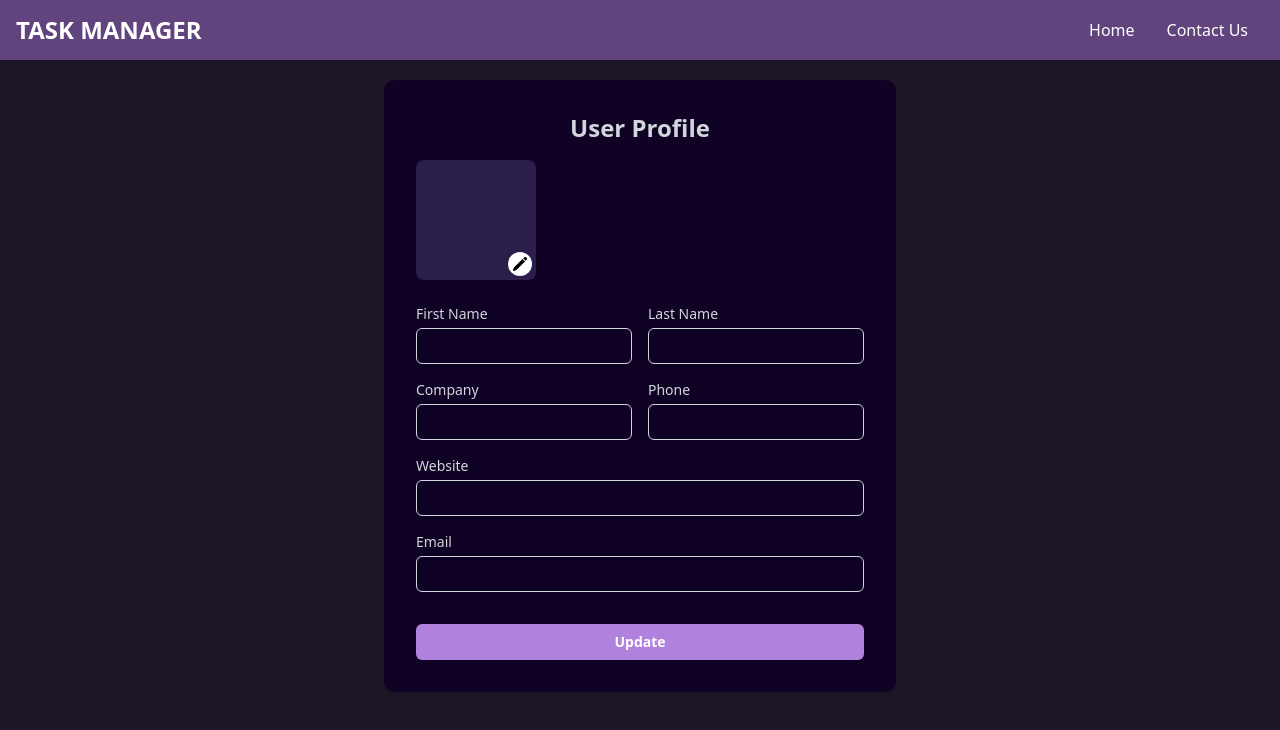
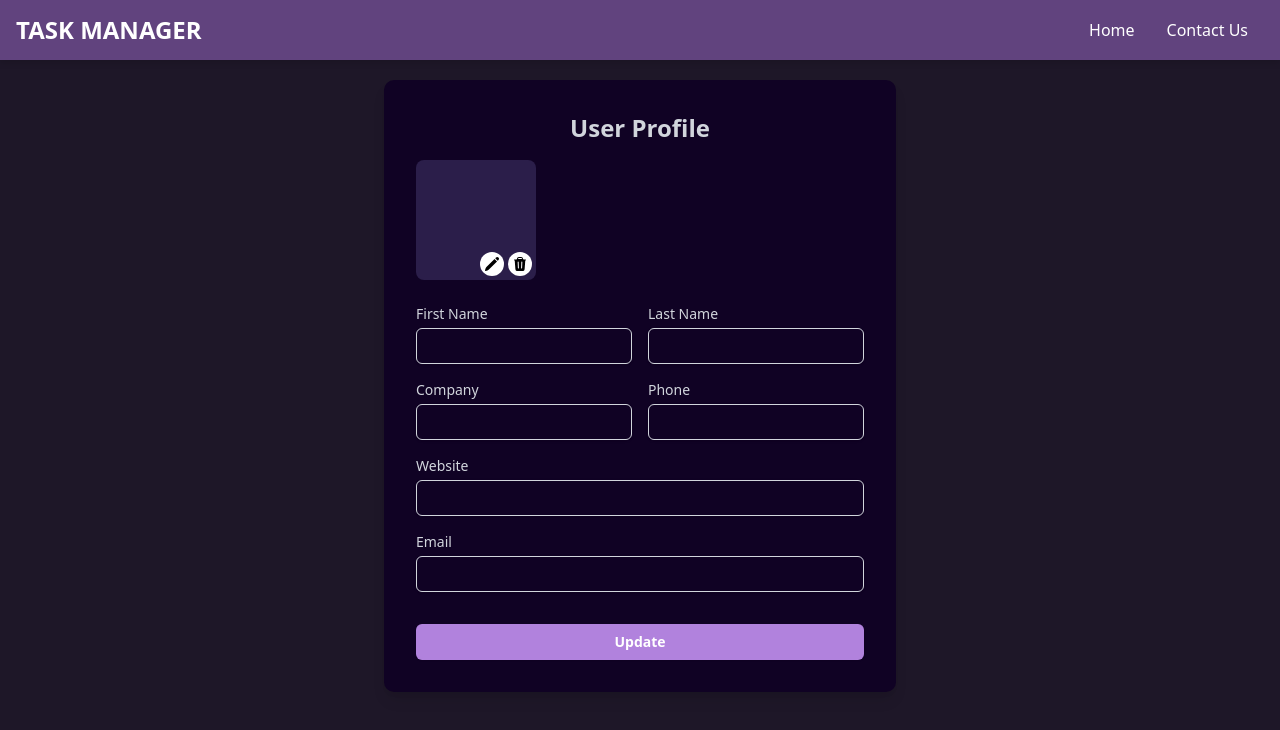
Before and after one commit to sherryadan/TODO-next.js, a Next.js app: page /profile in a window 1280 px wide. Shown: the top 730 px of the page. Built offline with nearby package versions, Linux system fonts and the light colour scheme; no server answers.

Commit message:
Delete Avatar API

```diff
--- /dev/null
+++ b/src/app/api/deleteavtar/route.js
@@ -0,0 +1,36 @@
+import { NextResponse } from "next/server";
+import connectionToDatabase from "../../../../lib/mongoosedb";
+import User from "../../../../models/User";
+import { verifyToken } from "../../../../lib/auth";
+
+export async function DELETE(request) {
+  await connectionToDatabase();
+
+  const token = request.cookies.get("authToken")?.value;
+
+  if (!token) {
+    return NextResponse.json({ message: "Unauthorized" }, { status: 401 });
+  }
+
+  try {
+    const decoded = verifyToken(token);
+
+    const user = await User.findByIdAndUpdate(
+      decoded.id,
+      { avatarUrl: "" },
+      { new: true }
+    );
+
+    if (!user) {
+      return NextResponse.json({ message: "User not found" }, { status: 404 });
+    }
+
+    return NextResponse.json({ message: "Avatar deleted successfully" }, { status: 200 });
+  } catch (error) {
+    console.error("Error deleting avatar:", error);
+    return NextResponse.json(
+      { message: "Something went wrong!" },
+      { status: 500 }
+    );
+  }
+}
--- a/src/app/components/UserProfile.jsx
+++ b/src/app/components/UserProfile.jsx
@@ -2,7 +2,7 @@
 import { useState, useEffect, useRef } from "react";
 import toast, { Toaster } from "react-hot-toast";
 import { Button } from "@/components/ui/button";
-import { PencilIcon, CheckIcon } from "@heroicons/react/24/solid";
+import { PencilIcon, CheckIcon, TrashIcon } from "@heroicons/react/24/solid";
 import { useForm } from "react-hook-form";
 import { z } from "zod";
 import { zodResolver } from "@hookform/resolvers/zod";
@@ -117,32 +117,6 @@ export default function UserProfile() {
     }
   };
 
-  const handleDeleteAvatar = async () => {
-    const userId = user._id;
-
-    try {
-      const res = await fetch(`/api/deletephoto?userId=${userId}`, {
-        method: "DELETE",
-      });
-
-      if (res.ok) {
-        toast.success("Avatar deleted");
-        setUser((prevUser) => ({
-          ...prevUser,
-          avatarUrl: "",
-        }));
-        setPreview(null);
-        setAvatar(null);
-        setEditingAvatar(false);
-      } else {
-        toast.error("Failed to delete avatar");
-      }
-    } catch (err) {
-      console.error(err);
-      toast.error("Error deleting avatar");
-    }
-  };
-
   const handleFormSubmit = async (data) => {
     try {
       const response = await fetch("/api/update", {
@@ -168,6 +142,28 @@ export default function UserProfile() {
     }
   };
 
+  const handleDeleteAvatar = async () => {
+    try {
+      const response = await fetch("/api/deleteavtar", {
+        method: "DELETE",
+      });
+
+      if (response.ok) {
+        toast.success("Avatar deleted!");
+        setUser((prevUser) => ({
+          ...prevUser,
+          avatarUrl: "",
+        }));
+        setPreview("");
+      } else {
+        toast.error("Failed to delete avatar");
+      }
+    } catch (err) {
+      console.error(err);
+      toast.error("Network or server error");
+    }
+  };
+
   return (
     <div className=" bg-gradient-to-r mt-20">
       <div className="bg-[#100224] p-8 rounded-lg shadow-lg w-full max-w-lg mb-5">
@@ -183,16 +179,26 @@ export default function UserProfile() {
                 className="w-full h-full object-cover"
               />
             ) : (
-              <span>{getInitials()}</span>
+              <span className="absolute top-1/2 left-1/2 transform -translate-x-1/2 -translate-y-1/2 text-3xl">{getInitials()}</span>
             )}
+            <div className="absolute bottom-1 right-1 flex space-x-1">
               <button
                 type="button"
                 onClick={() => fileInputRef.current.click()}
-              className="absolute bottom-1 right-1 bg-white p-1 rounded-full cursor-pointer hover:bg-gray-200 transition duration-200 ease-in-out"
+                className="bg-white p-1 rounded-full cursor-pointer hover:bg-gray-200 transition"
                 title="Update Avatar"
               >
                 <PencilIcon className="h-4 w-4 text-black" />
               </button>
+              <button
+                type="button"
+                onClick={handleDeleteAvatar}
+                className="bg-white p-1 rounded-full cursor-pointer hover:bg-gray-200 transition"
+                title="Delete Avatar"
+              >
+                <TrashIcon className="h-4 w-4 text-black" />
+              </button>
+            </div>
           </div>
 
           {editingAvatar && (
@@ -302,5 +308,4 @@ export default function UserProfile() {
   );
 }
 
-
 // API for Delete Avatar
```
Also changed, not shown: public/uploads/67f51e14e178318a18ee49d1-1746453304040.jpg (added). Lines whose indentation alone changed are shown as unchanged.
